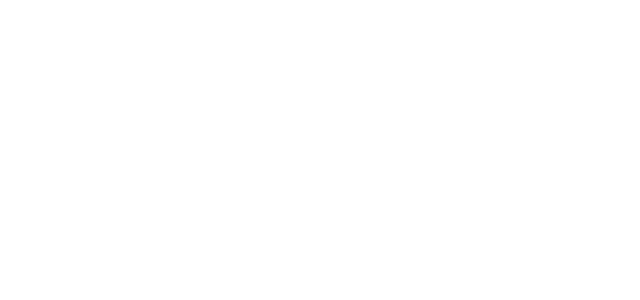
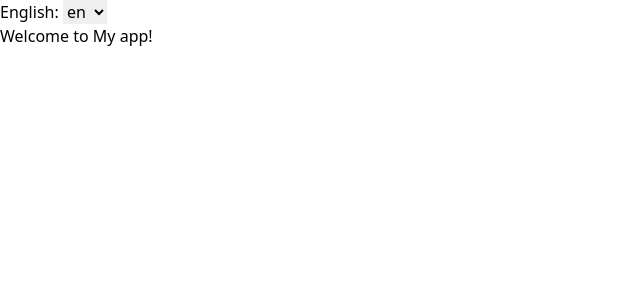
Before and after one commit to afifsohaili/aso-agent, a Nuxt app: page / in a window 1280 px wide. Shown: the top 300 px of the page, without its empty margins (0-640 px from the left). Built offline with nearby package versions, Linux system fonts and the light colour scheme.

Commit message:
Add i18n

```diff
--- a/components/landing/page.vue
+++ b/components/landing/page.vue
@@ -1,4 +1,5 @@
 <script lang="ts" setup>
+
 const hero = ref({
   headline: '',
   subheadline: '',
--- /dev/null
+++ b/components/language-switcher.vue
@@ -0,0 +1,19 @@
+<script setup>
+import { useI18n } from 'vue-i18n'
+
+const { t, locale } = useI18n({ useScope: 'global' })
+</script>
+
+<template>
+  <form>
+    <label for="locale-select">{{ t('language') }}: </label>
+    <select id="locale-select" v-model="locale">
+      <option value="en">
+        en
+      </option>
+      <option value="my">
+        my
+      </option>
+    </select>
+  </form>
+</template>
--- /dev/null
+++ b/locales/en.json
@@ -0,0 +1,4 @@
+{
+  "welcome": "Welcome to {appName}!",
+  "language": "English"
+}
--- /dev/null
+++ b/locales/my.json
@@ -0,0 +1,4 @@
+{
+  "welcome": "Selamat datang ke {appName}!",
+  "language": "Bahasa Malaysia"
+}
--- a/package.json
+++ b/package.json
@@ -25,6 +25,7 @@
     "tailwindcss": "^3.3.2",
     "typescript": "~5.0.0",
     "unplugin-icons": "^0.16.3",
-    "unplugin-vue-components": "^0.25.1"
+    "unplugin-vue-components": "^0.25.1",
+    "vue-i18n": "^9.2.2"
   }
 }
--- a/pages/index.vue
+++ b/pages/index.vue
@@ -1,6 +1,12 @@
 <script setup>
+import { useI18n } from 'vue-i18n'
+import { appInfo } from '~/composables/app'
+
+const { t } = useI18n()
 </script>
 
 <template>
+  <language-switcher />
+  <h1>{{ t('welcome', { appName: appInfo.title }) }}</h1>
   <landing-page />
 </template>
--- /dev/null
+++ b/plugins/i18n.ts
@@ -0,0 +1,13 @@
+import { createI18n } from 'vue-i18n'
+import en from '~/locales/en.json'
+import my from '~/locales/my.json'
+export default defineNuxtPlugin(({ vueApp }) => {
+  const i18n = createI18n({
+    legacy: false,
+    globalInjection: true,
+    locale: 'en',
+    messages: { en, my },
+  })
+
+  vueApp.use(i18n)
+})
```
Also changed, not shown: 1 other file (tests, documents, lock files or other folders).
